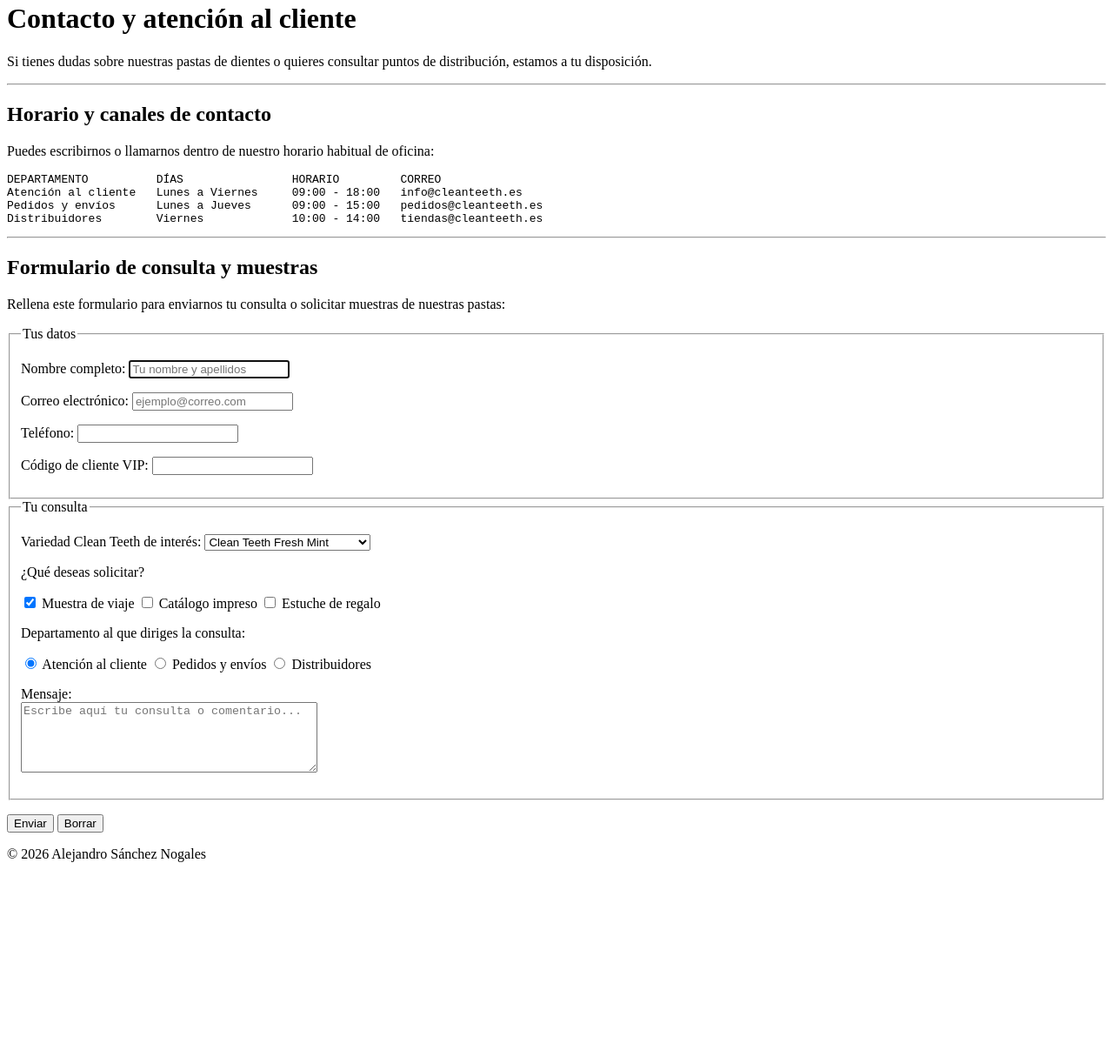
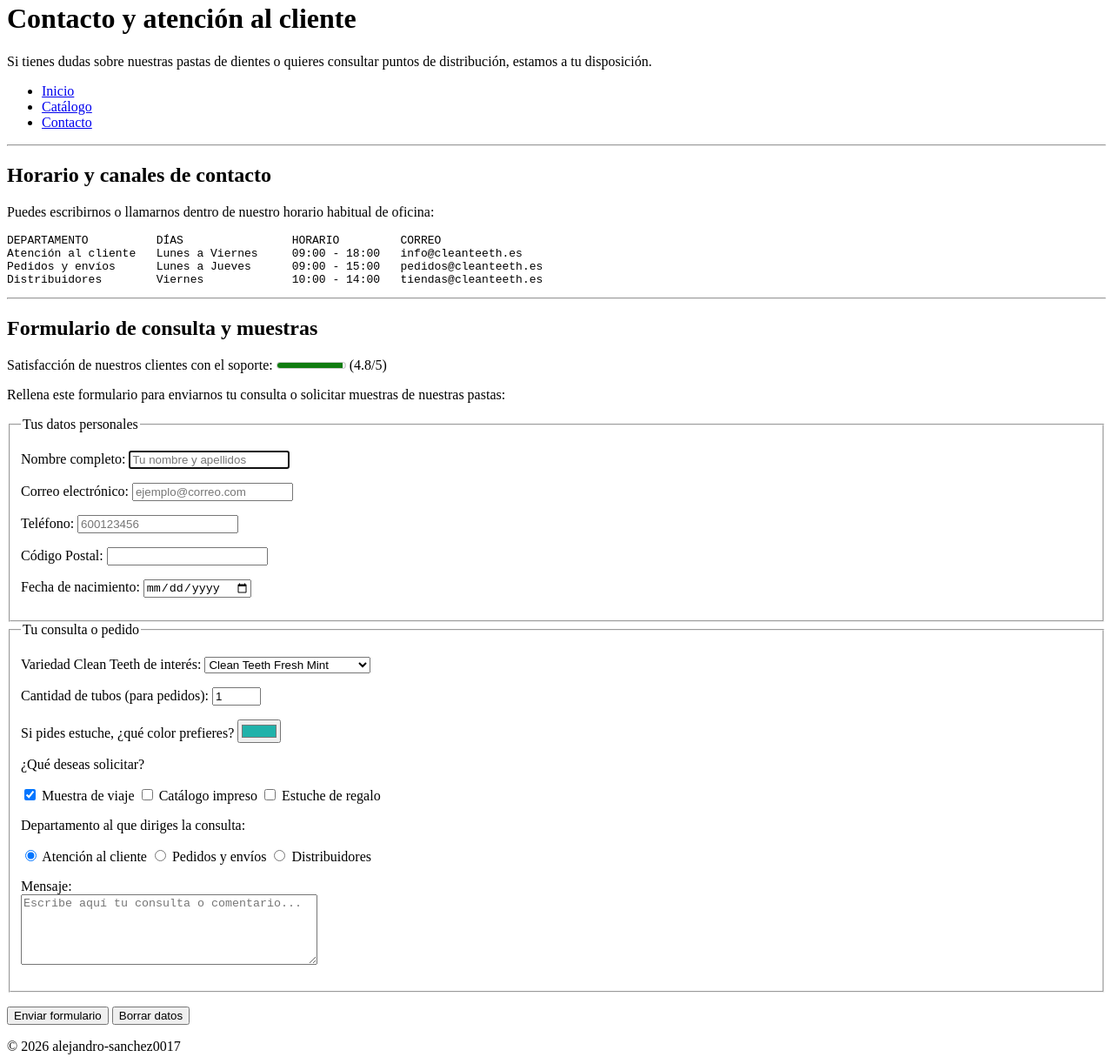
Before and after one commit to alejandro-sanchez0017/Proyecto-Integrador-LM-2026-UD1-UD2, a plain HTML site: page proyecto/contacto.html in a window 1280 px wide. Shown: the part 18-1233 px from the top of the page at 87% size. Before the commit the page ends 1025 px from the top, so only its background shows below. Drawn offline with Linux system fonts and the light colour scheme.

Commit message:
fix: correción de errores en el index y en contacto

```diff
--- a/proyecto/contacto.html
+++ b/proyecto/contacto.html
@@ -6,21 +6,28 @@
   <title>Contacto | Clean Teeth</title>
   <meta name="description" content="Contacto y horario de atención al cliente de Clean Teeth.">
   <meta name="keywords" content="contacto, horario, atencion, pedidos, tienda">
-  <meta name="author" content="Alejandro Sánchez Nogales">
+  <meta name="author" content="alejandro-sanchez0017">
 </head>
 <body>
-  <!-- NAV: aquí irá el menú (UD4) -->
 
-  <!-- Cabecera de contacto -->
-  <div>
+  <!-- Cabecera y menú -->
+  <header>
     <h1>Contacto y atención al cliente</h1>
     <p>Si tienes dudas sobre nuestras pastas de dientes o quieres consultar puntos de distribución, estamos a tu disposición.</p>
-  </div>
+    <nav>
+      <ul>
+        <li><a href="index.html">Inicio</a></li>
+        <li><a href="catalogo.html">Catálogo</a></li>
+        <li><a href="contacto.html">Contacto</a></li>
+      </ul>
+    </nav>
+  </header>
 
   <hr>
 
-  <!-- Datos de contacto y horario en columnas -->
-  <div>
+  <main>
+    <!-- Datos de contacto -->
+    <section>
       <h2>Horario y canales de contacto</h2>
       <p>Puedes escribirnos o llamarnos dentro de nuestro horario habitual de oficina:</p>
 <pre>
@@ -29,18 +36,25 @@ Atención al cliente   Lunes a Viernes     09:00 - 18:00   info@cleanteeth.es
 Pedidos y envíos      Lunes a Jueves      09:00 - 15:00   pedidos@cleanteeth.es
 Distribuidores        Viernes             10:00 - 14:00   tiendas@cleanteeth.es
 </pre>
-  </div>
+    </section>
 
     <hr>
 
     <!-- Formulario de contacto y pedidos -->
-  <div>
+    <section>
       <h2>Formulario de consulta y muestras</h2>
+
+      <!-- Elemento de medida (Reto 2) -->
+      <p>
+        <label for="valoracion">Satisfacción de nuestros clientes con el soporte:</label>
+        <meter id="valoracion" min="0" max="5" low="2" high="4" optimum="5" value="4.8">4.8/5</meter> (4.8/5)
+      </p>
+
       <p>Rellena este formulario para enviarnos tu consulta o solicitar muestras de nuestras pastas:</p>
 
       <form action="#" method="post">
         <fieldset>
-        <legend>Tus datos</legend>
+          <legend>Tus datos personales</legend>
 
           <p>
             <label for="nombre">Nombre completo:</label>
@@ -49,22 +63,31 @@ Distribuidores        Viernes             10:00 - 14:00   tiendas@cleanteeth.es
 
           <p>
             <label for="correo">Correo electrónico:</label>
+            <!-- Input HTML5: email -->
             <input type="email" id="correo" name="correo" required placeholder="ejemplo@correo.com">
           </p>
 
           <p>
             <label for="tel">Teléfono:</label>
-          <input type="tel" id="tel" name="tel" maxlength="15">
+            <!-- Input HTML5: tel -->
+            <input type="tel" id="tel" name="tel" maxlength="15" placeholder="600123456">
           </p>
 
           <p>
-          <label for="clave">Código de cliente VIP:</label>
-          <input type="password" id="clave" name="clave" minlength="6" required>
+            <label for="cp">Código Postal:</label>
+            <!-- Pattern y Title (Reto 2) -->
+            <input type="text" id="cp" name="cp" required pattern="[0-9]{5}" title="Debe contener exactamente 5 números (ejemplo: 28001)">
+          </p>
+
+          <p>
+            <label for="fecha_nac">Fecha de nacimiento:</label>
+            <!-- Input HTML5: date -->
+            <input type="date" id="fecha_nac" name="fecha_nac" required>
           </p>
         </fieldset>
 
         <fieldset>
-        <legend>Tu consulta</legend>
+          <legend>Tu consulta o pedido</legend>
 
           <p>
             <label for="pasta">Variedad Clean Teeth de interés:</label>
@@ -74,6 +97,18 @@ Distribuidores        Viernes             10:00 - 14:00   tiendas@cleanteeth.es
               <option value="p03">Clean Teeth Sensitive Care</option>
               <option value="pack">Pack degustación 3 pastas</option>
             </select>
+          </p>
+
+          <p>
+            <label for="cantidad">Cantidad de tubos (para pedidos):</label>
+            <!-- Input HTML5: number con min, max y step -->
+            <input type="number" id="cantidad" name="cantidad" min="1" max="50" step="1" value="1">
+          </p>
+
+          <p>
+            <label for="color_caja">Si pides estuche, ¿qué color prefieres?</label>
+            <!-- Input HTML5: color -->
+            <input type="color" id="color_caja" name="color_caja" value="#20b2aa">
           </p>
 
           <p>¿Qué deseas solicitar?</p>
@@ -102,20 +137,21 @@ Distribuidores        Viernes             10:00 - 14:00   tiendas@cleanteeth.es
 
           <p>
             <label for="msg">Mensaje:</label><br>
-          <textarea id="msg" name="msg" rows="5" cols="40" minlength="10" placeholder="Escribe aquí tu consulta o comentario..."></textarea>
+            <textarea id="msg" name="msg" rows="5" cols="40" minlength="10" placeholder="Escribe aquí tu consulta o comentario..." required></textarea>
           </p>
         </fieldset>
 
         <p>
-        <input type="submit" value="Enviar">
-        <input type="reset" value="Borrar">
+          <input type="submit" value="Enviar formulario">
+          <input type="reset" value="Borrar datos">
         </p>
       </form>
-  </div>
+    </section>
+  </main>
 
   <!-- Pie de página -->
-  <div>
-    <p>&copy; 2026 Alejandro Sánchez Nogales</p>
-  </div>
+  <footer>
+    <p id="alejandro-sanchez0017">&copy; 2026 alejandro-sanchez0017</p>
+  </footer>
 </body>
 </html>
```
Also changed, not shown: proyecto/catalogo.html (+0 -1 lines), proyecto/index.html (+0 -1 lines). Lines whose indentation alone changed are shown as unchanged.
